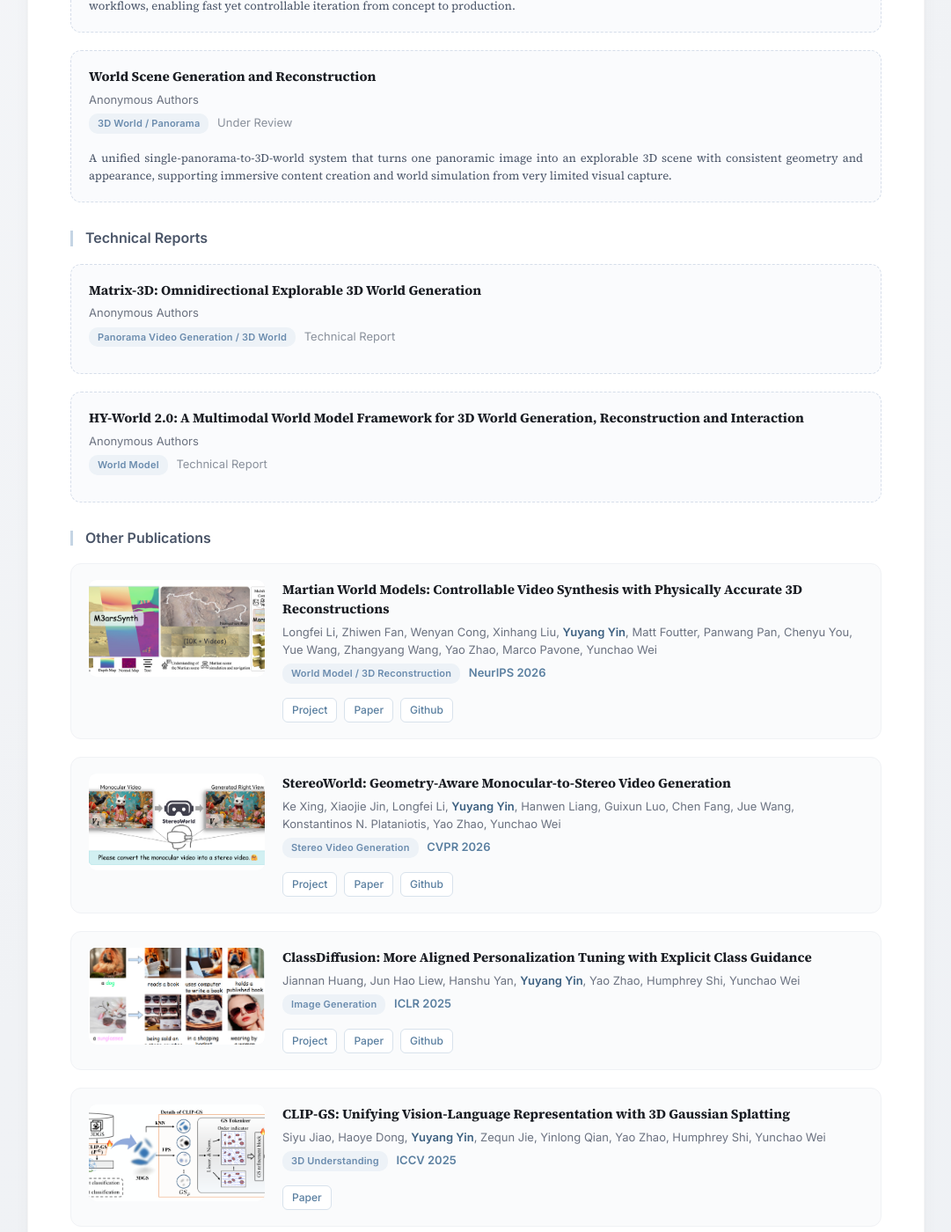
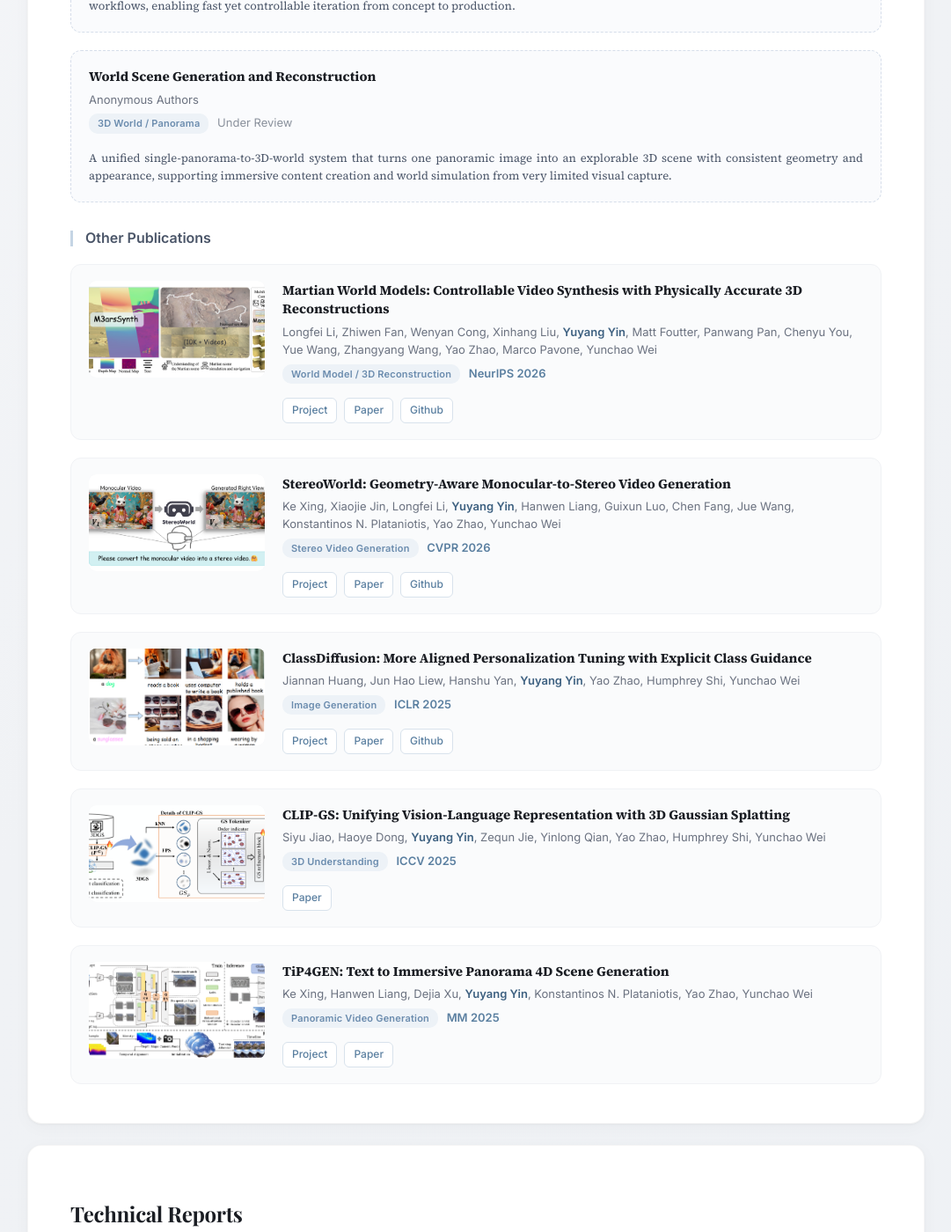
Before and after one commit to YuyangYin/YuyangYin.github.io, a Jekyll site: the page built from index.html, in a window 1280 px wide and 1400 px high, scrolled down 1727 px. Shown: the whole window at 88% size, without its empty margins (99-1180 px from the left). Built offline with Jekyll 4.4.1, drawn with Linux system fonts in a browser that asks for light colours; a script that is not in the unit is left out; some of the changed text lies outside the part shown.

Commit message:
Remove duplicate Technical Reports block; add topic tags to existing reports

```diff
--- a/_includes/yyy_publication.html
+++ b/_includes/yyy_publication.html
@@ -146,40 +146,6 @@
 
 </div>
 
-<!-- Technical Reports -->
-<h3 class="sub-section-title">Technical Reports</h3>
-
-<div class="pub-list">
-
-	<!-- Matrix-3D -->
-	<div class="pub-item pub-item--review pub-item--noimg">
-		<div class="pub-body">
-			<div class="pub-title">Matrix-3D: Omnidirectional Explorable 3D World Generation</div>
-			<div class="pub-authors">
-				Anonymous Authors
-			</div>
-			<div class="pub-venue">
-				<span class="pub-topic">Panorama Video Generation / 3D World</span> Technical Report
-			</div>
-		</div>
-	</div>
-
-	<!-- HY-World 2.0 -->
-	<div class="pub-item pub-item--review pub-item--noimg">
-		<div class="pub-body">
-			<div class="pub-title">HY-World 2.0: A Multimodal World Model Framework for 3D World Generation,
-				Reconstruction and Interaction</div>
-			<div class="pub-authors">
-				Anonymous Authors
-			</div>
-			<div class="pub-venue">
-				<span class="pub-topic">World Model</span> Technical Report
-			</div>
-		</div>
-	</div>
-
-</div>
-
 <!-- Other Publications -->
 <h3 class="sub-section-title">Other Publications</h3>
 
--- a/_includes/yyy_report.html
+++ b/_includes/yyy_report.html
@@ -16,6 +16,7 @@
             </p>
             <p class="report-authors">Tencent HY-World Team</p>
             <div class="report-meta">
+                <span class="pub-topic">World Model</span>
                 <span class="report-badge">Technical Report</span>
                 <a class="report-link" href="https://3d-models.hunyuan.tencent.com/world/" target="_blank">Project</a>
             </div>
@@ -35,6 +36,7 @@
             </p>
             <p class="report-authors">Skywork AI</p>
             <div class="report-meta">
+                <span class="pub-topic">Panorama Video Generation / 3D World</span>
                 <span class="report-badge">Technical Report</span>
                 <a class="report-link" href="https://matrix-3d.github.io/" target="_blank">Project</a>
             </div>
```
